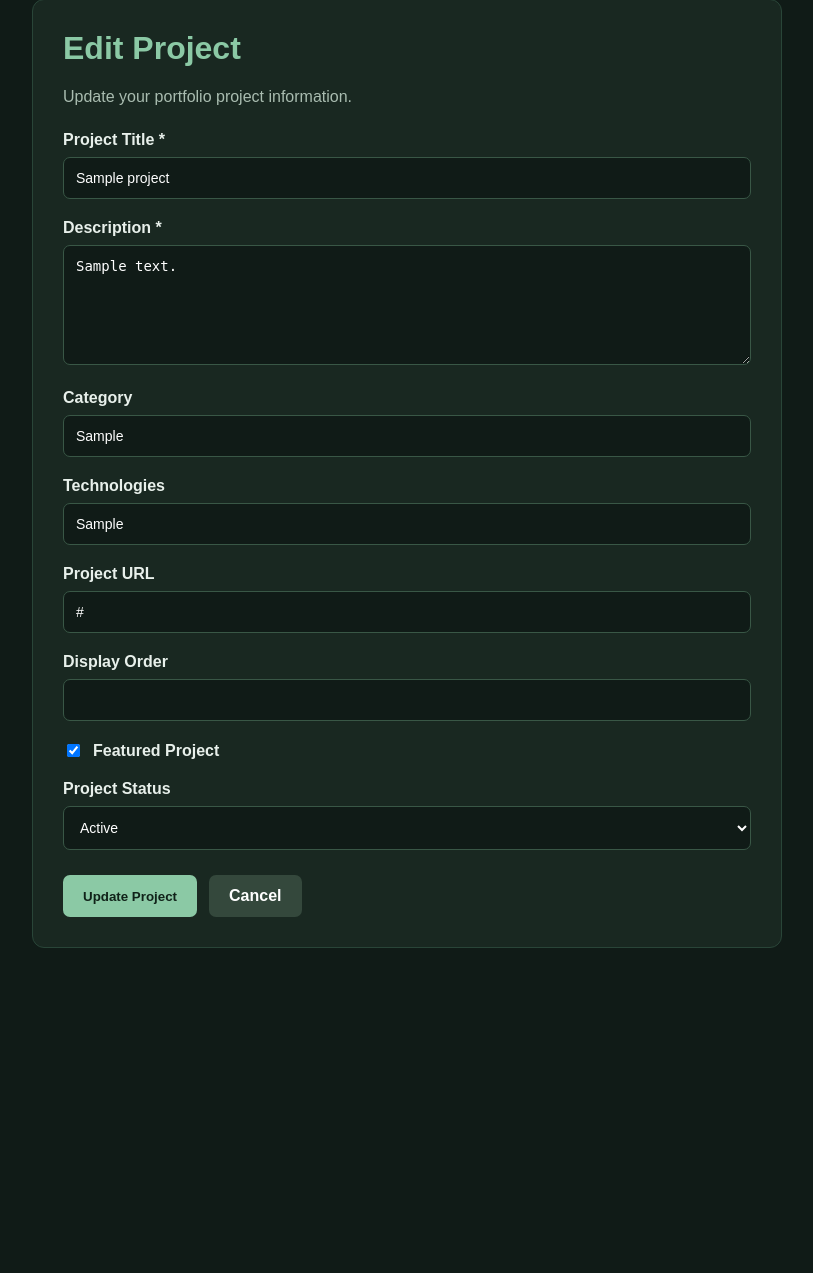
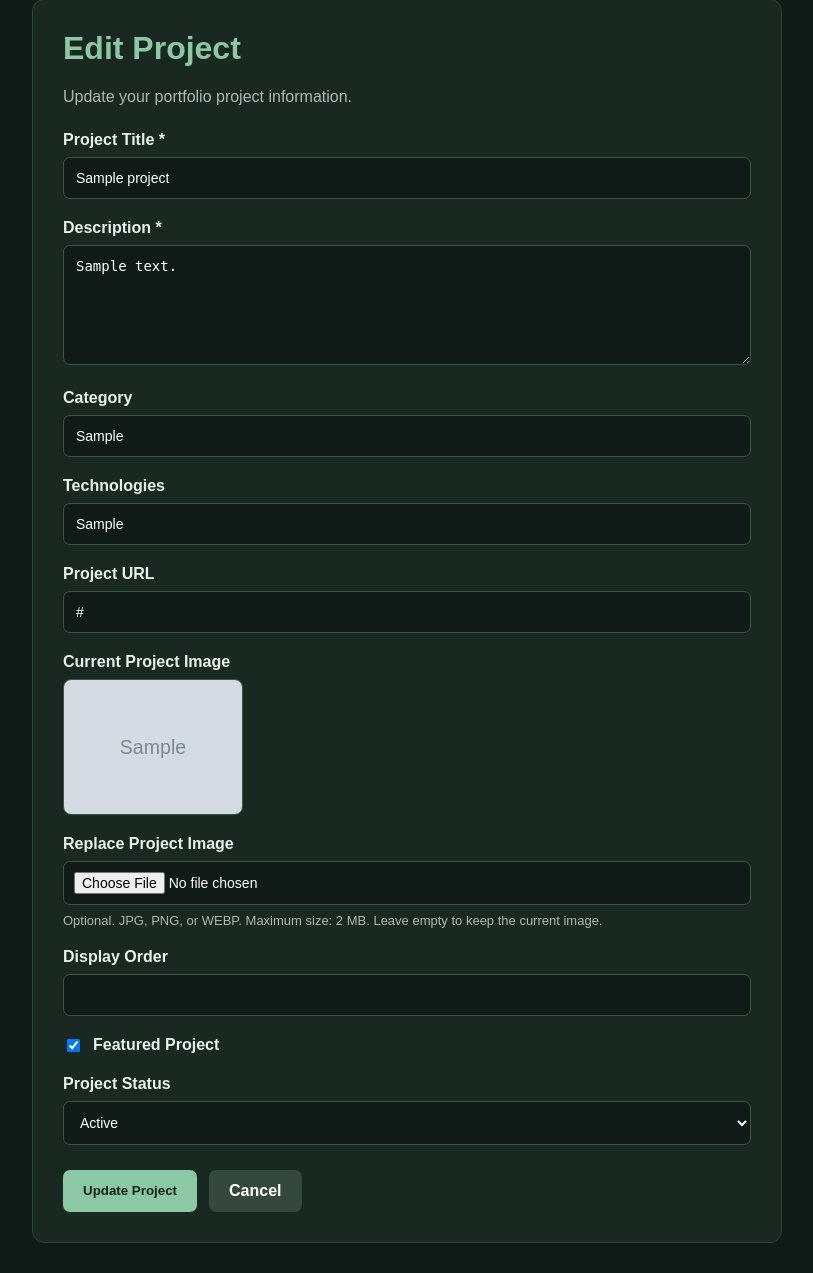
Before and after one commit to buenavistaarvin27-ux/Arvin, a PHP site: page /admin/edit-project.php?id=1 in a window 1280 px wide. Shown: the part 31-1304 px from the top of the page, without its empty margins (233-1046 px from the left). Before the commit the page ends 979 px from the top, so only its background shows below. Run offline with PHP 8.4, Linux system fonts and the light colour scheme; the visitor is signed in with stand-in values (Sample User, id 1); tables that the repository leaves empty or names only in its code hold one stand-in row (values such as "Sample post"); grey boxes marked "Sample" are stand-in pictures; a stand-in replaces the project's code that opens the database connection.

Commit message:
Add project image preview and replacement features

```diff
--- a/admin/edit-project.php
+++ b/admin/edit-project.php
@@ -1,10 +1,14 @@
+
 <?php
 require_once __DIR__ . '/../includes/auth.php';
 requireAdmin();
 
 require_once __DIR__ . '/../config/database.php';
 
-// Get the project ID from the URL
+$error = '';
+$newImagePath = null;
+
+// Get project ID
 $projectId = filter_input(INPUT_GET, 'id', FILTER_VALIDATE_INT);
 
 if (!$projectId || $projectId < 1) {
@@ -12,7 +16,7 @@ if (!$projectId || $projectId < 1) {
     exit;
 }
 
-// Fetch the selected project
+// Fetch project
 try {
     $stmt = $pdo->prepare("SELECT * FROM projects WHERE id = :id LIMIT 1");
     $stmt->execute(['id' => $projectId]);
@@ -22,7 +26,6 @@ try {
         header("Location: projects.php?error=not_found");
         exit;
     }
-
 } catch (PDOException $e) {
     error_log("Project fetch error: " . $e->getMessage());
     die("Unable to load project.");
@@ -54,20 +57,96 @@ if ($_SERVER['REQUEST_METHOD'] === 'POST') {
     $isFeatured = isset($_POST['is_featured']) ? 1 : 0;
     $status = $_POST['status'] ?? '';
 
-    // Validate required fields
+    // Validate form fields
     if ($title === '' || $description === '') {
         $error = "Title and description are required.";
+
     } elseif ($sortOrder === false || $sortOrder === null || $sortOrder < 0) {
         $error = "Display order must be a valid non-negative number.";
+
     } elseif (!in_array($status, ['active', 'inactive'], true)) {
         $error = "Please select a valid project status.";
+
     } elseif (
         $projectUrl !== '' &&
-        (!filter_var($projectUrl, FILTER_VALIDATE_URL) ||
-        !in_array(strtolower(parse_url($projectUrl, PHP_URL_SCHEME) ?? ''), ['http', 'https'], true))
+        (
+            !filter_var($projectUrl, FILTER_VALIDATE_URL) ||
+            !in_array(
+                strtolower(parse_url($projectUrl, PHP_URL_SCHEME) ?? ''),
+                ['http', 'https'],
+                true
+            )
+        )
     ) {
         $error = "Please enter a valid HTTP or HTTPS project URL.";
-    } else {
+    }
+
+    // Process replacement image if selected
+    if ($error === '' && isset($_FILES['image']) &&
+        $_FILES['image']['error'] !== UPLOAD_ERR_NO_FILE) {
+
+        $file = $_FILES['image'];
+
+        if ($file['error'] !== UPLOAD_ERR_OK) {
+            $error = "Image upload failed. Please try again.";
+
+        } elseif ($file['size'] > 2 * 1024 * 1024) {
+            $error = "Image must not exceed 2 MB.";
+
+        } elseif (!is_uploaded_file($file['tmp_name'])) {
+            $error = "Invalid image upload.";
+
+        } else {
+            $finfo = finfo_open(FILEINFO_MIME_TYPE);
+
+            if ($finfo === false) {
+                $error = "Unable to validate the uploaded image.";
+            } else {
+                $mimeType = finfo_file($finfo, $file['tmp_name']);
+                finfo_close($finfo);
+
+                $allowedTypes = [
+                    'image/jpeg' => 'jpg',
+                    'image/png'  => 'png',
+                    'image/webp' => 'webp'
+                ];
+
+                $imageInfo = getimagesize($file['tmp_name']);
+
+                if (
+                    !isset($allowedTypes[$mimeType]) ||
+                    $imageInfo === false ||
+                    $imageInfo['mime'] !== $mimeType
+                ) {
+                    $error = "Only valid JPG, PNG, and WEBP images are allowed.";
+                } else {
+                    $uploadDirectory = __DIR__ . '/../uploads';
+
+                    if (!is_dir($uploadDirectory) ||
+                        !is_writable($uploadDirectory)) {
+                        $error = "The uploads folder is unavailable.";
+                    } else {
+                        $filename = bin2hex(random_bytes(16)) . '.' .
+                            $allowedTypes[$mimeType];
+
+                        $destination = $uploadDirectory . '/' . $filename;
+
+                        if (move_uploaded_file($file['tmp_name'], $destination)) {
+                            $newImagePath = 'uploads/' . $filename;
+                        } else {
+                            $error = "Unable to save the uploaded image.";
+                        }
+                    }
+                }
+            }
+        }
+    }
+
+    // Save changes
+    if ($error === '') {
+
+        $oldImagePath = $project['image'] ?? null;
+        $imagePath = $newImagePath ?? $oldImagePath;
 
         try {
             $stmt = $pdo->prepare("
@@ -77,6 +156,7 @@ if ($_SERVER['REQUEST_METHOD'] === 'POST') {
                     category = :category,
                     technologies = :technologies,
                     project_url = :project_url,
+                    image = :image,
                     sort_order = :sort_order,
                     is_featured = :is_featured,
                     status = :status
@@ -89,22 +169,47 @@ if ($_SERVER['REQUEST_METHOD'] === 'POST') {
                 'category' => $category,
                 'technologies' => $technologies,
                 'project_url' => $projectUrl !== '' ? $projectUrl : null,
+                'image' => $imagePath,
                 'sort_order' => $sortOrder,
                 'is_featured' => $isFeatured,
                 'status' => $status,
                 'id' => $projectId
             ]);
 
+            // Delete old image only after successful replacement
+            if ($newImagePath !== null && !empty($oldImagePath)) {
+                if (preg_match(
+                    '#^uploads/[a-f0-9]{32}\.(jpg|png|webp)$#',
+                    $oldImagePath
+                )) {
+                    $oldFile = __DIR__ . '/../' . $oldImagePath;
+
+                    if (is_file($oldFile)) {
+                        unlink($oldFile);
+                    }
+                }
+            }
+
             header("Location: projects.php?success=updated");
             exit;
 
         } catch (PDOException $e) {
             error_log("Project update error: " . $e->getMessage());
+
+            // Remove newly uploaded image if database update fails
+            if ($newImagePath !== null) {
+                $newFile = __DIR__ . '/../' . $newImagePath;
+
+                if (is_file($newFile)) {
+                    unlink($newFile);
+                }
+            }
+
             $error = "Unable to update project. Please try again.";
         }
     }
 
-    // Keep submitted values if validation fails
+    // Preserve submitted values
     $project = array_merge($project, [
         'title' => $title,
         'description' => $description,
@@ -123,6 +228,7 @@ if ($_SERVER['REQUEST_METHOD'] === 'POST') {
 <head>
     <meta charset="UTF-8">
     <meta name="viewport" content="width=device-width, initial-scale=1.0">
+
     <title>Edit Project | Admin</title>
 
     <style>
@@ -187,6 +293,26 @@ if ($_SERVER['REQUEST_METHOD'] === 'POST') {
             resize: vertical;
         }
 
+        input[type="file"] {
+            padding: 10px;
+        }
+
+        .current-image {
+            width: 180px;
+            max-height: 140px;
+            object-fit: cover;
+            border-radius: 8px;
+            border: 1px solid #395746;
+            display: block;
+            margin-bottom: 12px;
+        }
+
+        .image-hint {
+            color: #a9bcb0;
+            font-size: 13px;
+            margin-top: 8px;
+        }
+
         .checkbox-group {
             display: flex;
             align-items: center;
@@ -238,8 +364,19 @@ if ($_SERVER['REQUEST_METHOD'] === 'POST') {
         button:hover {
             background: #a2dbb8;
         }
+
+        @media (max-width: 600px) {
+            .form-card {
+                padding: 20px;
+            }
+
+            .buttons {
+                flex-wrap: wrap;
+            }
+        }
     </style>
 </head>
+
 <body>
 
 <div class="container">
@@ -254,9 +391,10 @@ if ($_SERVER['REQUEST_METHOD'] === 'POST') {
             </div>
         <?php endif; ?>
 
-        <form method="POST">
+        <form method="POST" enctype="multipart/form-data">
 
-            <input type="hidden" name="csrf_token"
+            <input type="hidden"
+                   name="csrf_token"
                    value="<?= htmlspecialchars($_SESSION['csrf_token'] ?? '', ENT_QUOTES, 'UTF-8') ?>">
 
             <div class="form-group">
@@ -291,6 +429,33 @@ if ($_SERVER['REQUEST_METHOD'] === 'POST') {
             </div>
 
             <div class="form-group">
+                <label>Current Project Image</label>
+
+                <?php if (!empty($project['image'])): ?>
+                    <img
+                        src="../<?= htmlspecialchars($project['image'], ENT_QUOTES, 'UTF-8') ?>"
+                        alt="Current project image"
+                        class="current-image"
+                    >
+                <?php else: ?>
+                    <p class="image-hint">No image uploaded yet.</p>
+                <?php endif; ?>
+            </div>
+
+            <div class="form-group">
+                <label for="image">Replace Project Image</label>
+                <input type="file"
+                       id="image"
+                       name="image"
+                       accept=".jpg,.jpeg,.png,.webp">
+
+                <p class="image-hint">
+                    Optional. JPG, PNG, or WEBP. Maximum size: 2 MB.
+                    Leave empty to keep the current image.
+                </p>
+            </div>
+
+            <div class="form-group">
                 <label for="sort_order">Display Order</label>
                 <input type="number" id="sort_order" name="sort_order"
                        min="0"
@@ -306,6 +471,7 @@ if ($_SERVER['REQUEST_METHOD'] === 'POST') {
 
             <div class="form-group">
                 <label for="status">Project Status</label>
+
                 <select id="status" name="status" required>
                     <option value="active"
                         <?= ($project['status'] ?? '') === 'active' ? 'selected' : '' ?>>
```
Also changed, not shown: admin/projects.php (+32 -0 lines).
